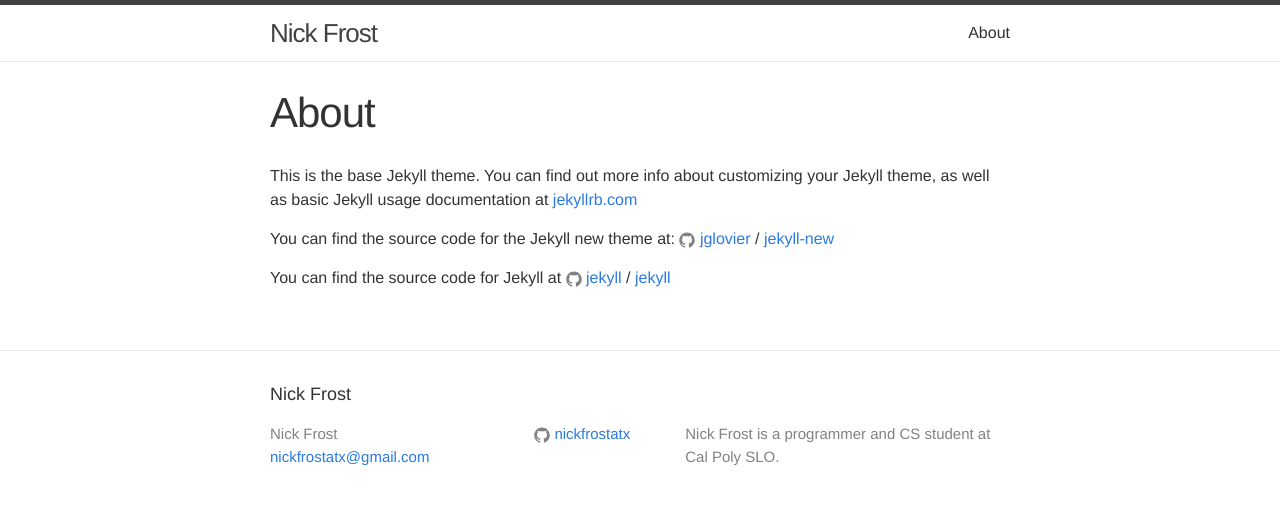
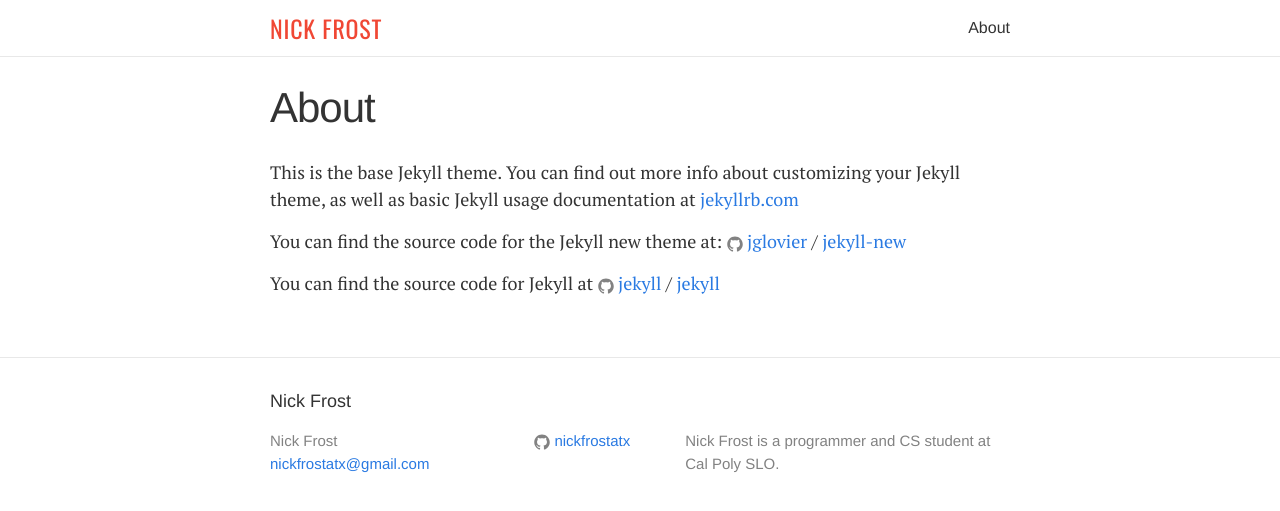
Before and after one commit to nickfrostatx/blog, a Jekyll site: the page built from about.md, in a window 1280 px wide. Shown: the top 511 px of the page. Built offline with Jekyll 4.4.1, drawn with Linux system fonts in a browser that asks for light colours.

Commit message:
Bit more style

```diff
--- a/_sass/_layout.scss
+++ b/_sass/_layout.scss
@@ -2,7 +2,6 @@
  * Site header
  */
 .site-header {
-    border-top: 5px solid $grey-color-dark;
     border-bottom: 1px solid $grey-color-light;
     min-height: 56px;
 
@@ -11,16 +10,18 @@
 }
 
 .site-title {
-    font-size: 26px;
+    font-family: 'Oswald', BebasNeue, sans-serif;
+    font-size: 24px;
     font-weight: 300;
+    letter-spacing: .783px;
     line-height: 56px;
-    letter-spacing: -1px;
+    text-transform: uppercase;;
     margin-bottom: 0;
     float: left;
 
     &,
     &:visited {
-        color: $grey-color-dark;
+        color: $red-color;
     }
 }
 
@@ -214,7 +215,15 @@
 }
 
 .post-content {
+    font-family: 'PT Serif', Georgia, Cambria, 'Times New Roman', Times, serif;
+    font-size: 18px;
+    font-weight: 400;
+    line-height: 27px;
     margin-bottom: $spacing-unit;
+
+    @include media-query($on-laptop) {
+        font-size: 18px;
+    }
 
     h2 {
         font-size: 32px;
```
